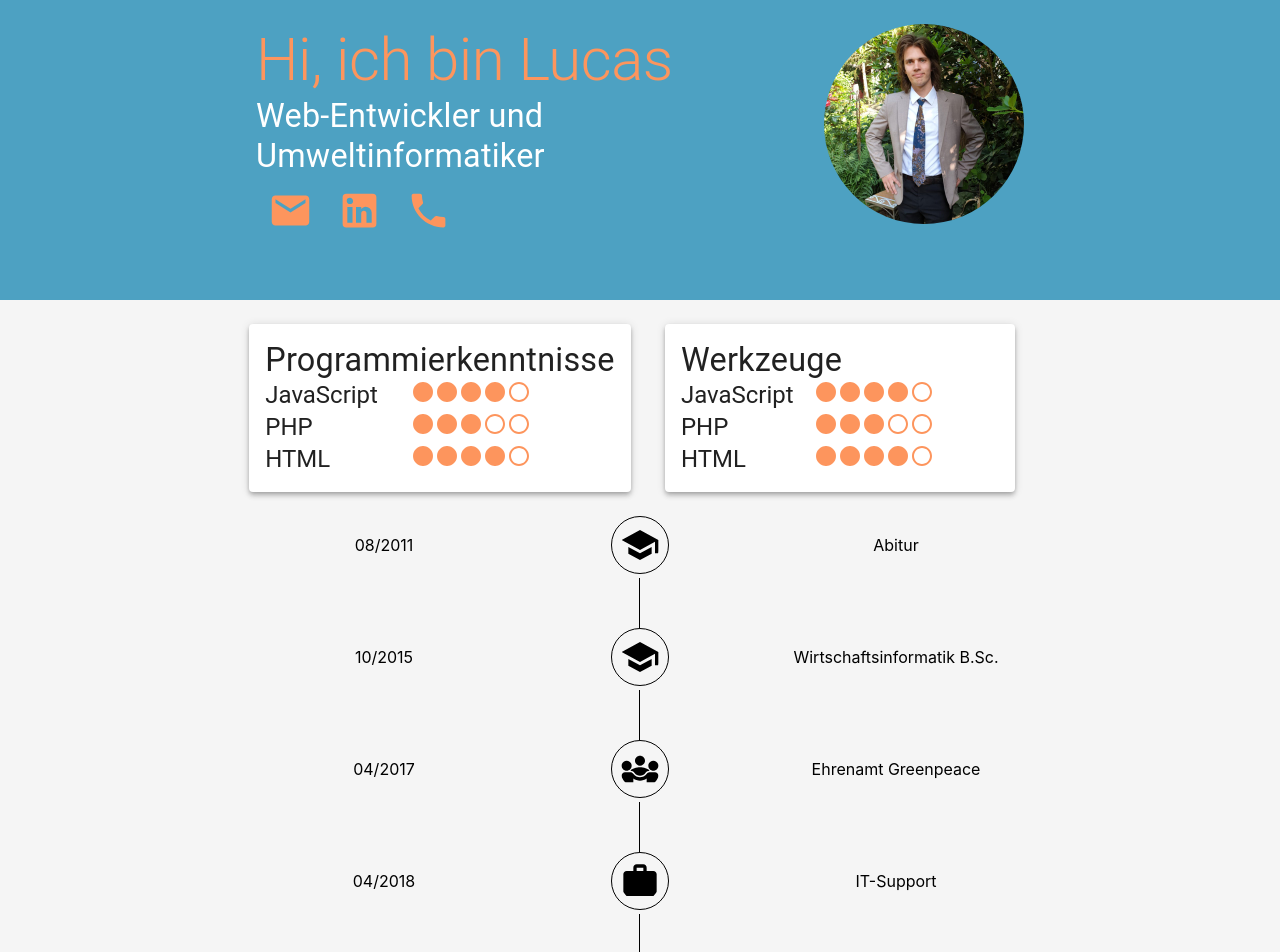
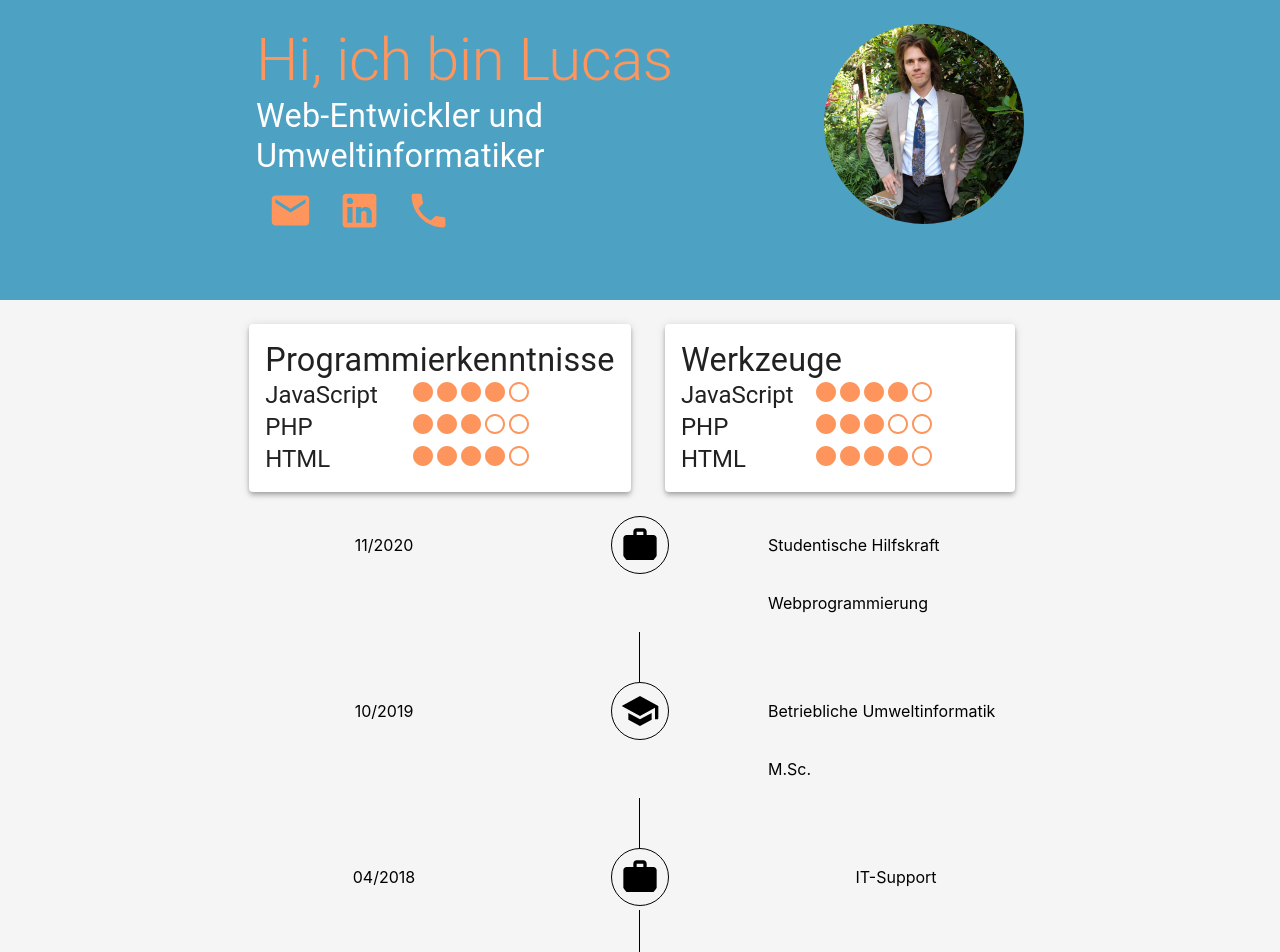
Before and after one commit to lucas-ipsum/lucas-cv, a React (Create React App) app: page / in a window 1280 px wide. Shown: the top 952 px of the page. Built offline with nearby package versions, Linux system fonts and the light colour scheme.

Commit message:
endDate added in TimeLine component

```diff
--- a/src/components/TimeLine/TimeLine.js
+++ b/src/components/TimeLine/TimeLine.js
@@ -5,35 +5,39 @@ import style from '../sytle/style';
 import TimeLineItem from '../TimeLineItem/TimeLineItem';
 import data from '../../data/cvTimeline';
 
+
 function TimeLine(props) {
 var timeLineItems = [];
-// Sort Date
 
-// Get TimeLine Data
-for (let i = 0; i < data.length; i++) {
-    // Sort Date
-    data[i].beginDate = new Date(data[i].beginDate);        // Set Type Date
-
-    // Call Component
-}
-console.log(data)
-data.sort((a, b) => a.beginDate - b.beginDate);
-
-// Component
-for (let i = 0; i < data.length; i++) {
-    // data[i].beginDate = data[i].beginDate
+// Helper Function
+// Date to String Format
+const formatDate = (date) => {
     // Date Format
-    var dateYear = data[i].beginDate.getFullYear().toString();
-    console.log( data[i].beginDate.getMonth())
-    var dateMonth = data[i].beginDate.getMonth() + 1;
+    var dateYear = date.getFullYear().toString();
+    var dateMonth = date.getMonth() + 1;
     dateMonth.toString();
     if (dateMonth < 10 ) {
         dateMonth = '0' + dateMonth
     }
     var date = dateMonth + '/' + dateYear
-    timeLineItems.push(<TimeLineItem title={data[i].title} beginDate={date} category={data[i].category} />)
+    return date;
 }
-console.log(data)
+
+// Parse date to Date Format
+for (let i = 0; i < data.length; i++) {
+    data[i].beginDate = new Date(data[i].beginDate);        // Set Type Date
+    data[i].endDate = new Date(data[i].endDate);        // Set Type Date
+}
+// Sort Data List
+data.sort((a, b) => a.beginDate - b.beginDate);
+
+// Call TimeLineItem Components
+for (let i = data.length - 1; i > 0; i--) {
+    var beginDate = formatDate(data[i].beginDate)
+    var endDate = formatDate(data[i].endDate)
+    // Component Array
+    timeLineItems.push(<TimeLineItem title={data[i].title} endDate={endDate} beginDate={beginDate} category={data[i].category} />)
+}
 
 // Render Function
 return (
```
